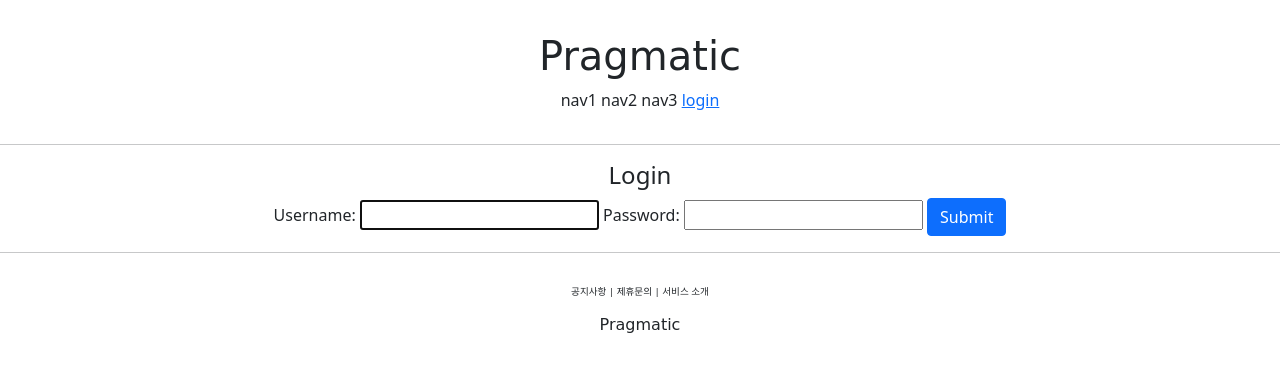
After one commit to JeonJunWooo/Pinterest, a Django app: page /account/login/ in a window 1280 px wide. The commit adds this page. Shown: the top 372 px of the page. Run offline with Django 4.2, Linux system fonts and the light colour scheme; some web fonts are replaced.

Commit message:
22 commit

```diff
--- a/accountapp/templates/accountapp/helloworld.html
+++ b/accountapp/templates/accountapp/helloworld.html
@@ -3,12 +3,12 @@
 {% block content %}
 
 
-    <div style="border-radius: 1rem; margin: 2rem; text-align: center" ">
+    <div style="border-radius: 1rem; margin: 2rem; text-align: center">
         <h1 style="font-family: 'Single Day',cursive;">
             Hello World LIST
         </h1>
 
-        <form action="/account/hello_world/" method="post">
+        <form action="{% url 'accountapp:hello_world'%}" method="post">
             {% csrf_token %}
 
             <div>
--- /dev/null
+++ b/accountapp/templates/accountapp/login.html
@@ -0,0 +1,18 @@
+{% extends 'base.html' %}
+
+{% block content %}
+
+    <div style="text-align: center;">
+        <div>
+            <h4>Login</h4>
+        </div>
+        <div>
+            <form action="" method="post">
+                {% csrf_token %}
+                {{ form }}
+                <input type="submit" class="btn btn-primary">
+            </form>
+        </div>
+    </div>
+
+{% endblock %}
--- a/accountapp/urls.py
+++ b/accountapp/urls.py
@@ -1,11 +1,17 @@
+from django.contrib.auth.views import LoginView, LogoutView
 from django.urls import path
-
-from accountapp.views import hello_world
+from accountapp.views import hello_world, AccountCreateView
+from django.contrib.auth import views as auth_views
 
 app_name ="accountapp"
 
 urlpatterns = [
-    path('hello_world/', hello_world, name='hello_world')
+    path('hello_world/', hello_world, name='hello_world'),
+
+    path('login/', LoginView.as_view(template_name='accountapp/login.html'), name='login'),
+    path('logout/', LogoutView.as_view(), name='logout'),
+
+    path('create/', AccountCreateView.as_view(), name='create'),
 
 
 ]
--- a/pragmatic/settings.py
+++ b/pragmatic/settings.py
@@ -15,6 +15,8 @@ from pathlib import Path
 import environ
 import os
 
+from django.urls import reverse_lazy
+
 env = environ.Env(
     # set casting, default value
     DEBUG=(bool, False)
@@ -22,6 +24,7 @@ env = environ.Env(
 
 # Build paths inside the project like this: BASE_DIR / 'subdir'.
 BASE_DIR = Path(__file__).resolve().parent.parent
+
 environ.Env.read_env(
     env_file= os.path.join(BASE_DIR, '.env'))
 
@@ -140,3 +143,6 @@ STATICFILES_DIRS = [
 # https://docs.djangoproject.com/en/4.0/ref/settings/#default-auto-field
 
 DEFAULT_AUTO_FIELD = 'django.db.models.BigAutoField'
+
+LOGIN_REDIRECT_URL = reverse_lazy('accountapp:hello_world')
+LOGOUT_REDIRECT_URL = reverse_lazy('accountapp:login')
--- a/templates/header1.html
+++ b/templates/header1.html
@@ -7,6 +7,14 @@
             <span>nav1</span>
             <span>nav2</span>
             <span>nav3</span>
-            <span>nav4</span>
+            {% if not user.is_authenticated %}
+            <a href="{% url 'accountapp:login' %}?next = {{ request.path }}">
+                <span>login</span>
+            </a>
+            {% else %}
+            <a href="{% url 'accountapp:logout' %}?next = {{ request.path }}">
+                <span>logout</span>
+            </a>
+            {% endif %}
         </div>
     </div>
```
Also changed, not shown: accountapp/templates/accountapp/create.html (added, +16 -0 lines), accountapp/views.py (+10 -1 lines), db.sqlite3.
